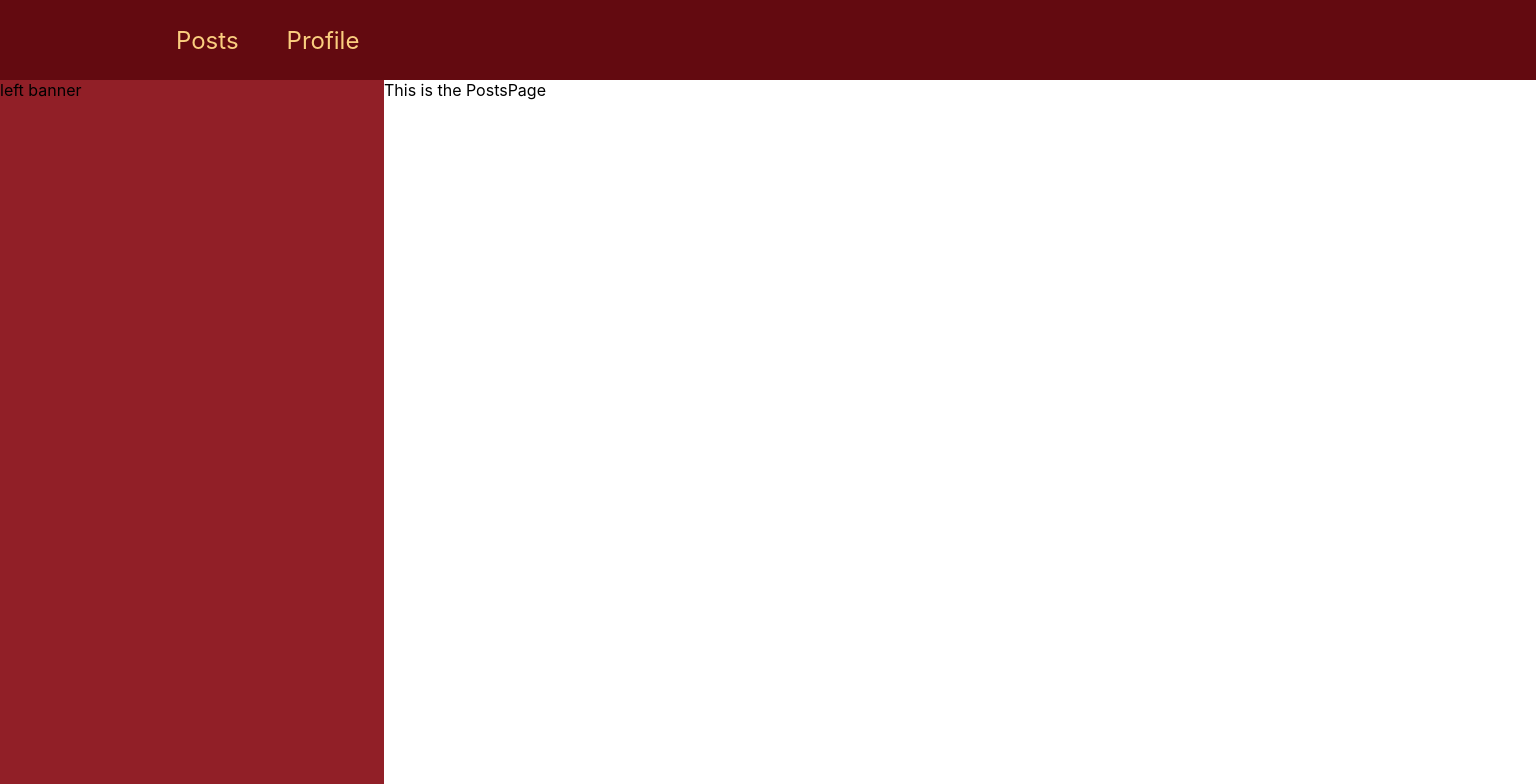
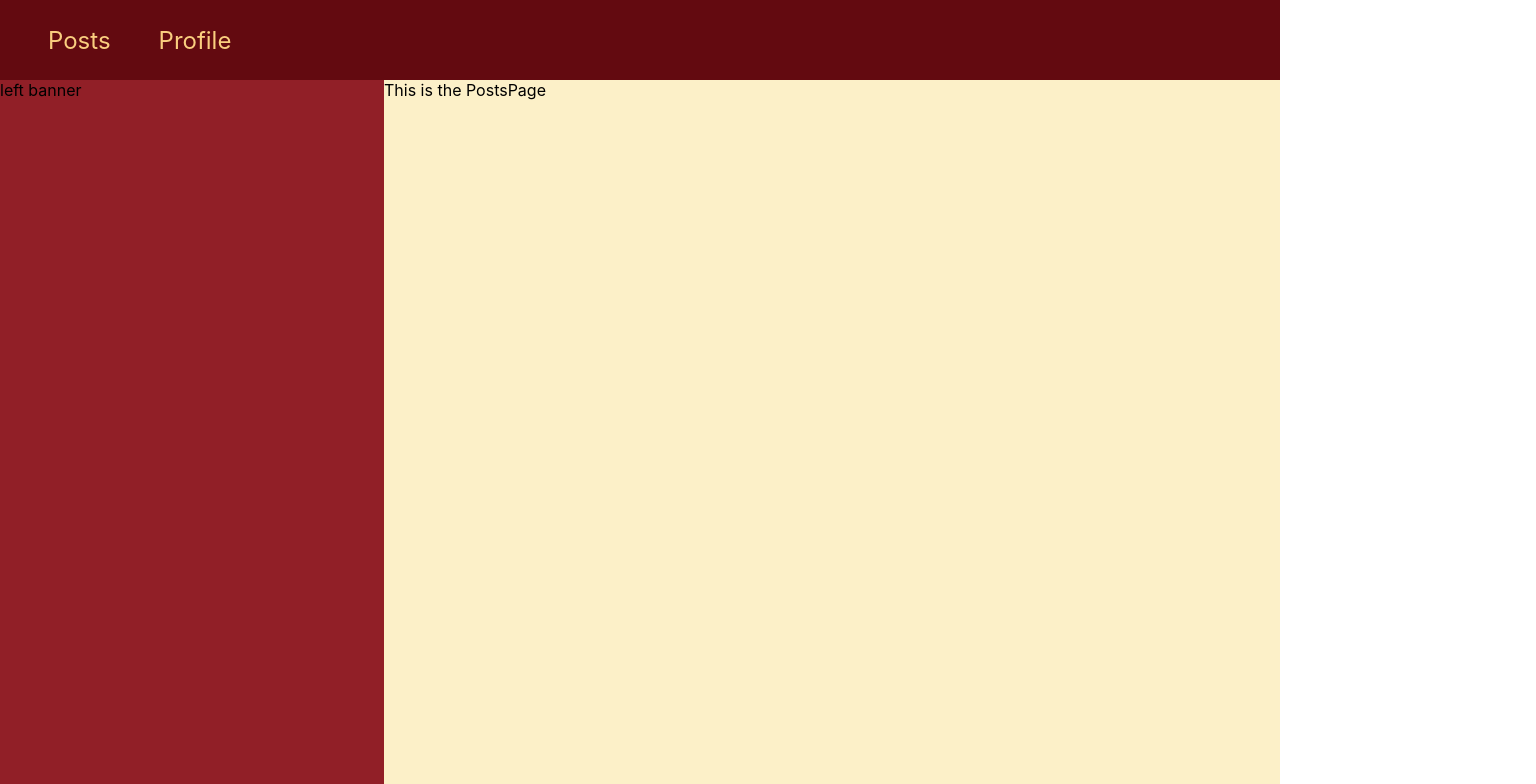
Before and after one commit to gpellizzari-scottlogic/friendface-react, a React (Create React App) app: page / in a window 1280 px wide. Shown: the top 784 px of the page, 1536 px wide, since content can reach past the window. Built offline with nearby package versions, Linux system fonts and the light colour scheme.

Commit message:
formatted the code properly

```diff
--- a/src/App.js
+++ b/src/App.js
@@ -1,7 +1,6 @@
 import { Route, Routes } from "react-router-dom";
 import PostsPage from "./Pages/PostsPage";
 import ProfilePage from "./Pages/ProfilePage";
-
 import Layout from "./Components/Layout/Layout";
 
 function App() {
--- a/src/Components/Layout/Layout.js
+++ b/src/Components/Layout/Layout.js
@@ -2,13 +2,13 @@ import LeftBanner from "./LeftBanner";
 import Navigation from "./Navigation";
 import classes from "./Layout.module.css";
 
-function Layout(props) {
+function Layout({ children }) {
   return (
     <div className={classes.layout}>
       <Navigation />
       <div className={classes.body_wrapper}>
         <LeftBanner />
-        <div>{props.children}</div>
+        <div className={classes.page_content}>{children}</div>
       </div>
     </div>
   );
--- a/src/Components/Layout/Layout.module.css
+++ b/src/Components/Layout/Layout.module.css
@@ -1,9 +1,16 @@
-.layout{
-    height: 100%;
+.layout {
+  height: 100%;
 }
 
-.body_wrapper{
-    display: flex;
-    flex-direction: row;
-    height: 100%;
+.body_wrapper {
+  display: flex;
+  flex-direction: row;
+  height: 100%;
 }
+
+.page_content {
+  overflow-y: scroll;
+  background-color: #fcf0c8;
+  height: 100%;
+  width: 100%;
+}
--- a/src/Components/Layout/LeftBanner.module.css
+++ b/src/Components/Layout/LeftBanner.module.css
@@ -1,6 +1,7 @@
-.left_banner{
-    background-color: #911F27 ;
-    height: auto;
-    height: 100%;
-    width: 30%;
+.left_banner {
+  background-color: #911f27;
+  height: auto;
+  height: 100%;
+  width: 30%;
+  flex: none;
 }
--- a/src/Components/Layout/Navigation.module.css
+++ b/src/Components/Layout/Navigation.module.css
@@ -4,8 +4,8 @@
   display: flex;
   align-items: center;
   justify-content: space-between;
-  background-color: #630A10 ;
-  padding: 0 10%;
+  background-color: #630a10;
+  padding-left: auto;
 }
 
 .nav_wrapper ul {
@@ -22,8 +22,8 @@
 .nav_wrapper a {
   text-decoration: none;
   font-size: 1.5rem;
-  color: #FACE7F;
-  height:100%;
+  color: #face7f;
+  height: 100%;
 }
 
 .nav_wrapper a:hover,
--- a/src/index.css
+++ b/src/index.css
@@ -1,15 +1,15 @@
 body {
   height: 100%;
   margin: 0;
-  font-family: -apple-system, BlinkMacSystemFont, 'Segoe UI', 'Roboto', 'Oxygen',
-    'Ubuntu', 'Cantarell', 'Fira Sans', 'Droid Sans', 'Helvetica Neue',
+  font-family: -apple-system, BlinkMacSystemFont, "Segoe UI", "Roboto", "Oxygen",
+    "Ubuntu", "Cantarell", "Fira Sans", "Droid Sans", "Helvetica Neue",
     sans-serif;
   -webkit-font-smoothing: antialiased;
   -moz-osx-font-smoothing: grayscale;
 }
 
 code {
-  font-family: source-code-pro, Menlo, Monaco, Consolas, 'Courier New',
+  font-family: source-code-pro, Menlo, Monaco, Consolas, "Courier New",
     monospace;
 }
 
```
